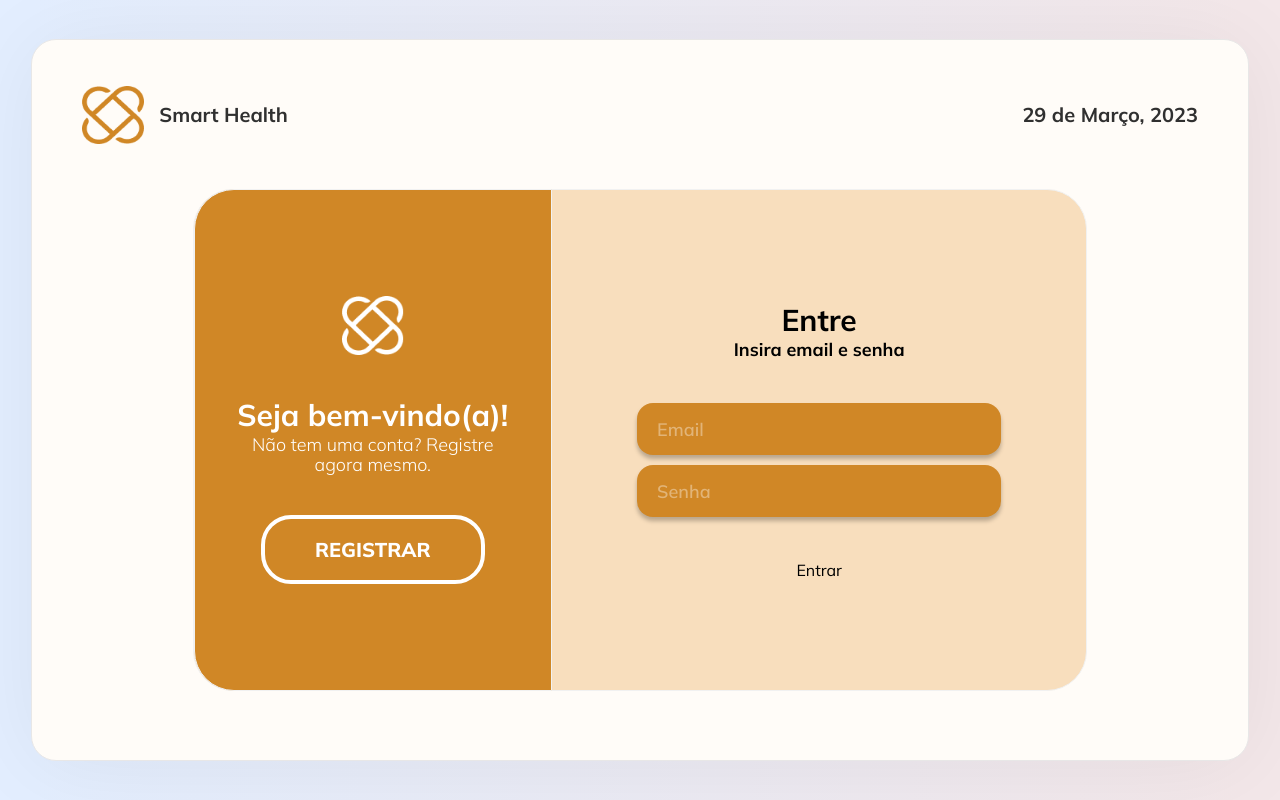
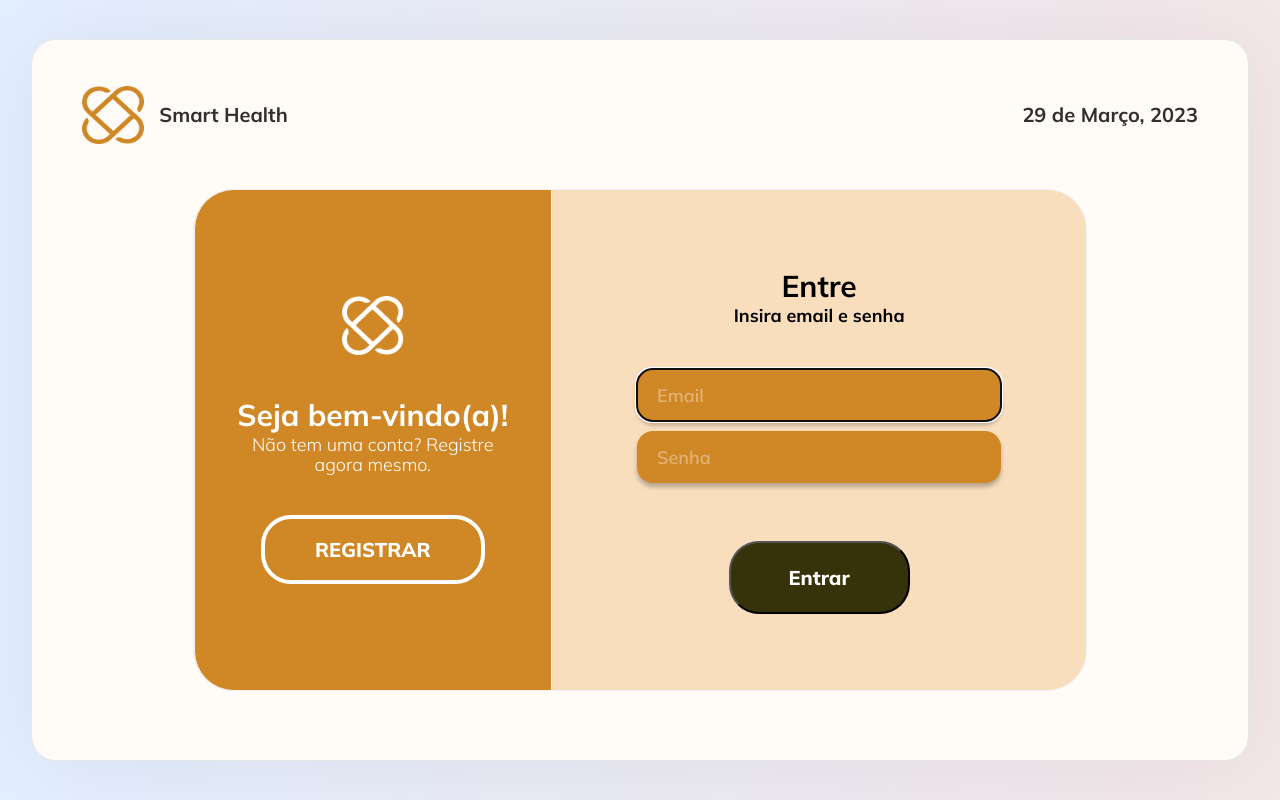
Before and after one commit to Smart-Health-Organization/smart-health-frontend, a Next.js app: page /login in a window 1280 px wide. Built offline with nearby package versions, Linux system fonts and the light colour scheme.

Commit message:
connecting the login page with backend

```diff
--- a/pages/login.js
+++ b/pages/login.js
@@ -3,8 +3,74 @@ import styles from '@/styles/Login.module.css'
 import Image from 'next/image'
 import Link from 'next/link';
 import DateComponent from '@/components/date';
+import SnackBar from '@/components/SnackBar';
+import Loading from '@/components/loading';
+import { useEffect, useState } from 'react';
+import axios from 'axios';
 
 export default function Login() {
+
+  const [errorMessages, setErrorMessages] = useState([]);
+  const [isLoading, setIsLoading] = useState(false);
+
+  useEffect(() => {
+
+    async function tryLogin() {
+      try {
+        if (sessionStorage.getItem("token") && sessionStorage.getItem("user")) {
+          await axios.get(process.env.NEXT_PUBLIC_API_URL + '/users/' + sessionStorage.getItem("user"), { headers: { Authorization: sessionStorage.getItem("token") } });
+          window.location.replace("/profile");
+        }
+      }
+      catch {}
+    }
+
+    tryLogin();
+
+    document.querySelector("#email").focus();
+  });
+
+  function onEnter(e) {
+    if (e.key != 'Enter') return;
+
+    if (!e.target.nextElementSibling) {
+      login();
+      return;
+    }
+
+    e.target.nextElementSibling.focus();
+  }
+
+  async function login() {
+    if (isLoading) return;
+
+    setErrorMessages([]);
+
+    setIsLoading(true);
+
+    try {
+      const response = await axios.post(process.env.NEXT_PUBLIC_API_URL + '/login', { email: document.querySelector("#email").value, password: document.querySelector("#password").value });
+
+      sessionStorage.setItem("token", "Bearer " + response.data.token);
+      sessionStorage.setItem("user", response.data.user.id);
+
+      window.location.replace("/profile");
+    }
+    catch (error) {
+      if (!error.response.data.message.map) {
+        setErrorMessages([<li>{error.response.data.message}</li>]);
+      }
+      else {
+        setErrorMessages(error.response.data.message.map((message, index) => {
+          return <li key={index}>{message}</li>
+        }));
+      }
+    }
+    finally {
+      setIsLoading(false);
+    }
+  }
+
 
   return (
     <>
@@ -14,6 +80,10 @@ export default function Login() {
         <meta name="viewport" content="width=device-width, initial-scale=1" />
         <link rel="icon" href="/favicon.png" />
       </Head>
+
+      <SnackBar option={"warning"} message={errorMessages}></SnackBar>
+      <Loading on={isLoading}></Loading>
+
       <div className='container'>
 
         <div className='main' style={{ justifyContent: 'flex-start' }}>
@@ -44,10 +114,10 @@ export default function Login() {
                   Insira email e senha
                 </p>
                 <form className={styles.formLogin}>
-                  <input type='email' placeholder={"Email"}></input>
-                  <input type='password' placeholder={"Senha"}></input>
+                  <input onKeyDown={onEnter} id='email' type='email' placeholder={"Email"}></input>
+                  <input onKeyDown={onEnter} id='password' type='password' placeholder={"Senha"}></input>
                 </form>
-                <a>Entrar</a>
+                <button disabled={isLoading} onClick={login}>Entrar</button>
               </div>
             </div>
           </main>
```
Also changed, not shown: pages/register.js (+14 -0 lines).
